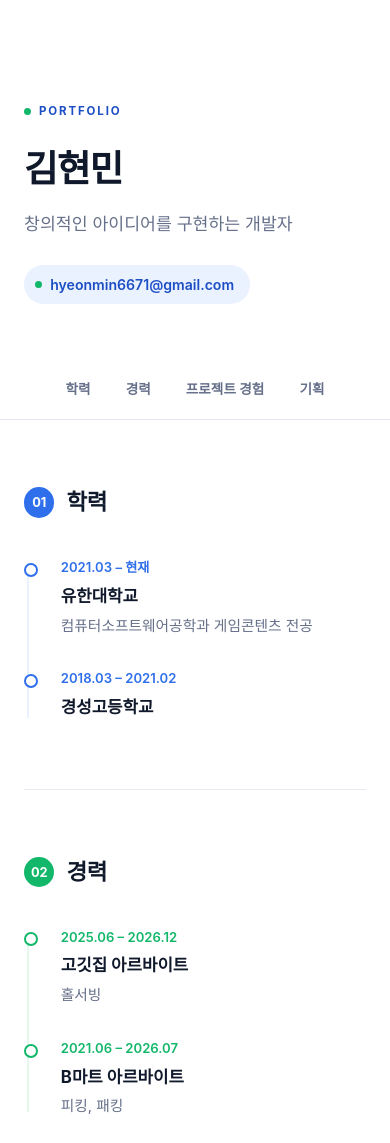
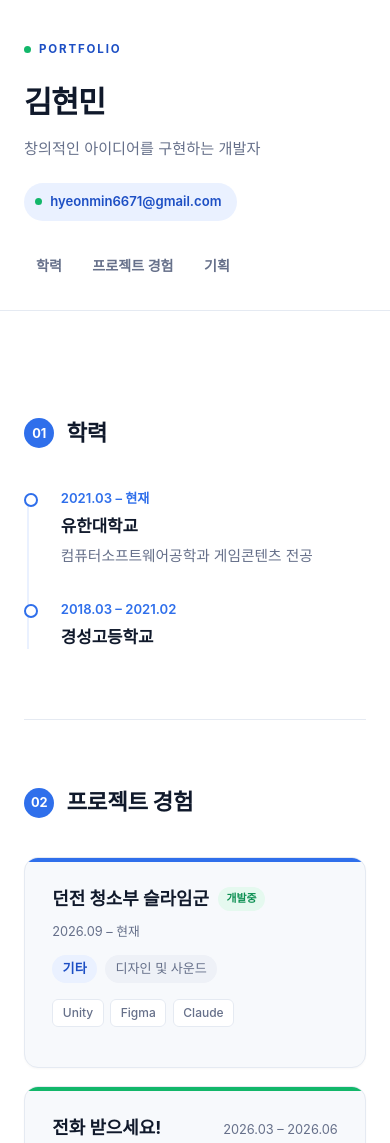
Before and after one commit to Hyeonmin123/Portfolio, a plain HTML site: page index.html in a window 390 px wide. Shown: the top 1143 px of the page. Drawn offline with Linux system fonts and the light colour scheme.

Commit message:
Remove career section, switch to fixed left sidebar nav

```diff
--- a/index.html
+++ b/index.html
@@ -8,23 +8,21 @@
 </head>
 <body>
 
-<header class="hero">
-  <div class="hero-inner">
+<div class="layout">
+  <aside class="sidebar">
     <p class="eyebrow">PORTFOLIO</p>
     <h1>김현민</h1>
     <p class="tagline">창의적인 아이디어를 구현하는 개발자</p>
     <a class="contact-chip" href="mailto:hyeonmin6671@gmail.com">
       <span class="dot"></span>hyeonmin6671@gmail.com
     </a>
-  </div>
-</header>
 
-<nav class="tabs">
+    <nav class="side-nav">
       <a href="#education">학력</a>
-  <a href="#career">경력</a>
       <a href="#projects">프로젝트 경험</a>
       <a href="#events">기획</a>
     </nav>
+  </aside>
 
   <main>
     <section id="education" class="section accent-blue">
@@ -46,28 +44,8 @@
       </ol>
     </section>
 
-  <section id="career" class="section accent-green">
-    <h2><span class="num">02</span>경력</h2>
-    <ol class="timeline">
-      <li>
-        <div class="timeline-date">2025.06 &ndash; 2026.12</div>
-        <div class="timeline-content">
-          <h3>고깃집 아르바이트</h3>
-          <p>홀서빙</p>
-        </div>
-      </li>
-      <li>
-        <div class="timeline-date">2021.06 &ndash; 2026.07</div>
-        <div class="timeline-content">
-          <h3>B마트 아르바이트</h3>
-          <p>피킹, 패킹</p>
-        </div>
-      </li>
-    </ol>
-  </section>
-
     <section id="projects" class="section">
-    <h2><span class="num">03</span>프로젝트 경험</h2>
+      <h2><span class="num">02</span>프로젝트 경험</h2>
       <div class="cards">
 
         <article class="card">
@@ -106,7 +84,7 @@
     </section>
 
     <section id="events" class="section">
-    <h2><span class="num">04</span>기획</h2>
+      <h2><span class="num">03</span>기획</h2>
       <div class="cards">
         <a class="card card-green event-card" href="events/lol-preseason-bootcamp/index.html">
           <div class="card-head">
@@ -121,11 +99,12 @@
         </a>
       </div>
     </section>
-</main>
 
     <footer>
       <p>&copy; 2026 김현민. <a href="mailto:hyeonmin6671@gmail.com">hyeonmin6671@gmail.com</a></p>
     </footer>
+  </main>
+</div>
 
 </body>
 </html>
--- a/style.css
+++ b/style.css
@@ -11,6 +11,7 @@
   --green-soft: #e5f9ef;
   --green-dark: #0c8f52;
   --radius: 14px;
+  --sidebar-w: 270px;
   font-size: 16px;
 }
 
@@ -28,15 +29,26 @@ body {
   -webkit-font-smoothing: antialiased;
 }
 
-/* Hero */
-.hero {
-  position: relative;
-  padding: 6rem 1.5rem 3.5rem;
-  max-width: 760px;
-  margin: 0 auto;
+/* Layout */
+.layout {
+  display: flex;
+  align-items: flex-start;
 }
 
-.hero-inner { position: relative; }
+/* Sidebar (fixed, always reachable) */
+.sidebar {
+  position: fixed;
+  top: 0;
+  left: 0;
+  bottom: 0;
+  width: var(--sidebar-w);
+  padding: 3.5rem 2rem 2rem;
+  border-right: 1px solid var(--border);
+  background: var(--bg);
+  overflow-y: auto;
+  display: flex;
+  flex-direction: column;
+}
 
 .eyebrow {
   display: inline-flex;
@@ -58,17 +70,18 @@ body {
   background: var(--green);
 }
 
-.hero h1 {
+.sidebar h1 {
   margin: 0;
-  font-size: clamp(2.3rem, 5.5vw, 3rem);
+  font-size: clamp(1.9rem, 2.6vw, 2.2rem);
   font-weight: 800;
   letter-spacing: -0.03em;
 }
 
 .tagline {
-  margin: 0.7rem 0 1.6rem;
+  margin: 0.7rem 0 1.4rem;
   color: var(--text-muted);
-  font-size: 1.08rem;
+  font-size: 0.95rem;
+  line-height: 1.5;
 }
 
 .contact-chip {
@@ -80,8 +93,9 @@ body {
   background: var(--blue-soft);
   border-radius: 999px;
   text-decoration: none;
-  font-size: 0.88rem;
+  font-size: 0.82rem;
   font-weight: 600;
+  align-self: flex-start;
   transition: transform 0.15s ease, box-shadow 0.15s ease;
 }
 
@@ -98,40 +112,36 @@ body {
   display: inline-block;
 }
 
-/* Nav */
-.tabs {
-  position: sticky;
-  top: 0;
-  z-index: 10;
+/* Side nav */
+.side-nav {
   display: flex;
-  justify-content: center;
-  gap: 0.4rem;
-  padding: 0.75rem;
-  background: rgba(255, 255, 255, 0.85);
-  backdrop-filter: blur(10px);
-  border-bottom: 1px solid var(--border);
+  flex-direction: column;
+  gap: 0.2rem;
+  margin-top: 2.5rem;
 }
 
-.tabs a {
+.side-nav a {
   color: var(--text-muted);
   text-decoration: none;
-  font-size: 0.85rem;
+  font-size: 0.88rem;
   font-weight: 600;
-  padding: 0.4rem 0.9rem;
-  border-radius: 999px;
+  padding: 0.55rem 0.75rem;
+  border-radius: 8px;
   transition: color 0.15s ease, background 0.15s ease;
 }
 
-.tabs a:hover {
+.side-nav a:hover {
   color: var(--blue-dark);
   background: var(--blue-soft);
 }
 
 /* Sections */
 main {
+  margin-left: var(--sidebar-w);
+  flex: 1;
+  min-width: 0;
   max-width: 760px;
-  margin: 0 auto;
-  padding: 0 1.5rem;
+  padding: 3.5rem 1.5rem 1rem;
 }
 
 .section {
@@ -428,3 +438,40 @@ footer a {
 }
 
 footer a:hover { text-decoration: underline; }
+
+/* Mobile: sidebar collapses to a static top block, nav scrolls horizontally */
+@media (max-width: 860px) {
+  .layout {
+    display: block;
+  }
+
+  .sidebar {
+    position: static;
+    width: 100%;
+    height: auto;
+    border-right: none;
+    border-bottom: 1px solid var(--border);
+    padding: 2.5rem 1.5rem 1.5rem;
+  }
+
+  .contact-chip { align-self: flex-start; }
+
+  .side-nav {
+    flex-direction: row;
+    overflow-x: auto;
+    gap: 0.4rem;
+    margin-top: 1.5rem;
+    -webkit-overflow-scrolling: touch;
+  }
+
+  .side-nav a {
+    flex: 0 0 auto;
+    white-space: nowrap;
+  }
+
+  main {
+    margin-left: 0;
+    max-width: 100%;
+    padding: 2.5rem 1.5rem 1rem;
+  }
+}
```
Lines whose indentation alone changed are shown as unchanged.
